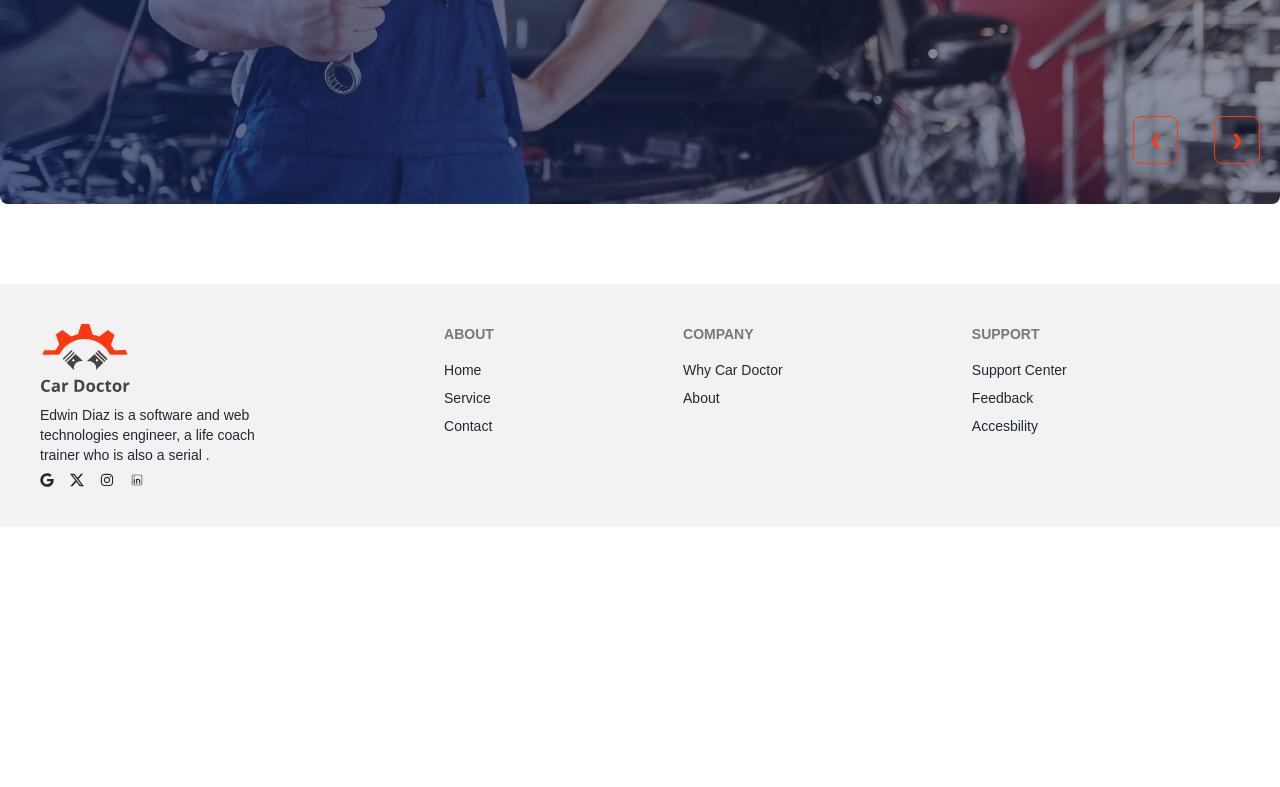
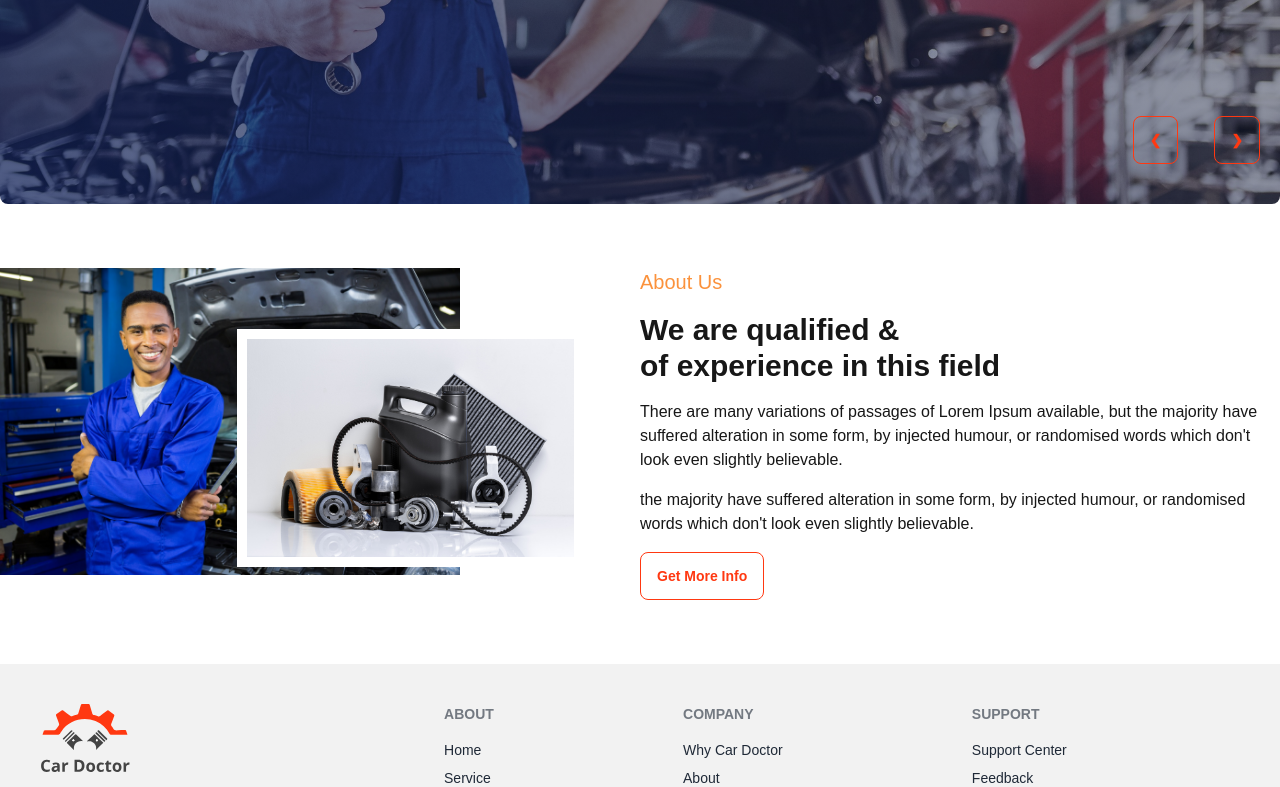
Before and after one commit to md-tawhid-khan/car-doctor-next-js, a Next.js app: page / in a window 1280 px wide. Shown: the part 584-1371 px from the top of the page. Before the commit the page ends 1111 px from the top, so only its background shows below. Built offline with nearby package versions, Linux system fonts and the light colour scheme.

Commit message:
about container created

```diff
--- a/src/components/HomePage/HomePage.jsx
+++ b/src/components/HomePage/HomePage.jsx
@@ -1,10 +1,12 @@
 import React from 'react';
 import Banner from './banner/Banner';
+import AboutUs from './aboutUs/AboutUs';
 
 const HomePage = () => {
     return (
-        <div className='h-screen'>
+        <div className=''>
             <Banner/>
+            <AboutUs/>
         </div>
     );
 };
--- /dev/null
+++ b/src/components/HomePage/aboutUs/AboutUs.jsx
@@ -0,0 +1,30 @@
+import Image from 'next/image';
+import React from 'react';
+
+const AboutUs = () => {
+    return (
+        <div className='my-16'>
+          <div className=' container grid grid-cols-1  lg:grid-cols-2'>
+            <div>
+                <div className='relative h-[350]'>
+                    <div>
+                    <Image src='/assets/images/about_us/person.jpg' width={460} height={473} alt='No Image'/>
+                    </div>
+                    <div className='absolute bottom-2 right-14  border-[10px] border-white '>
+                    <Image src='/assets/images/about_us/parts.jpg' width={327} height={332} alt='No Image' />
+                    </div>
+                </div>
+            </div>
+            <div className='space-y-4'>
+                <h3 className='text-xl text-orange-400'>About Us</h3>
+                <h1 className='text-3xl font-semibold'>We are qualified & <br /> of experience in this field</h1>
+                <p>There are many variations of passages of Lorem Ipsum available, but the majority have suffered alteration in some form, by injected humour, or randomised words which don't look even slightly believable. </p>
+                <p>the majority have suffered alteration in some form, by injected humour, or randomised words which don't look even slightly believable. </p>
+                <button className='btn btn-outline btn-primary'>Get More Info</button>
+                </div>
+          </div>
+        </div>
+    );
+};
+
+export default AboutUs;
```
